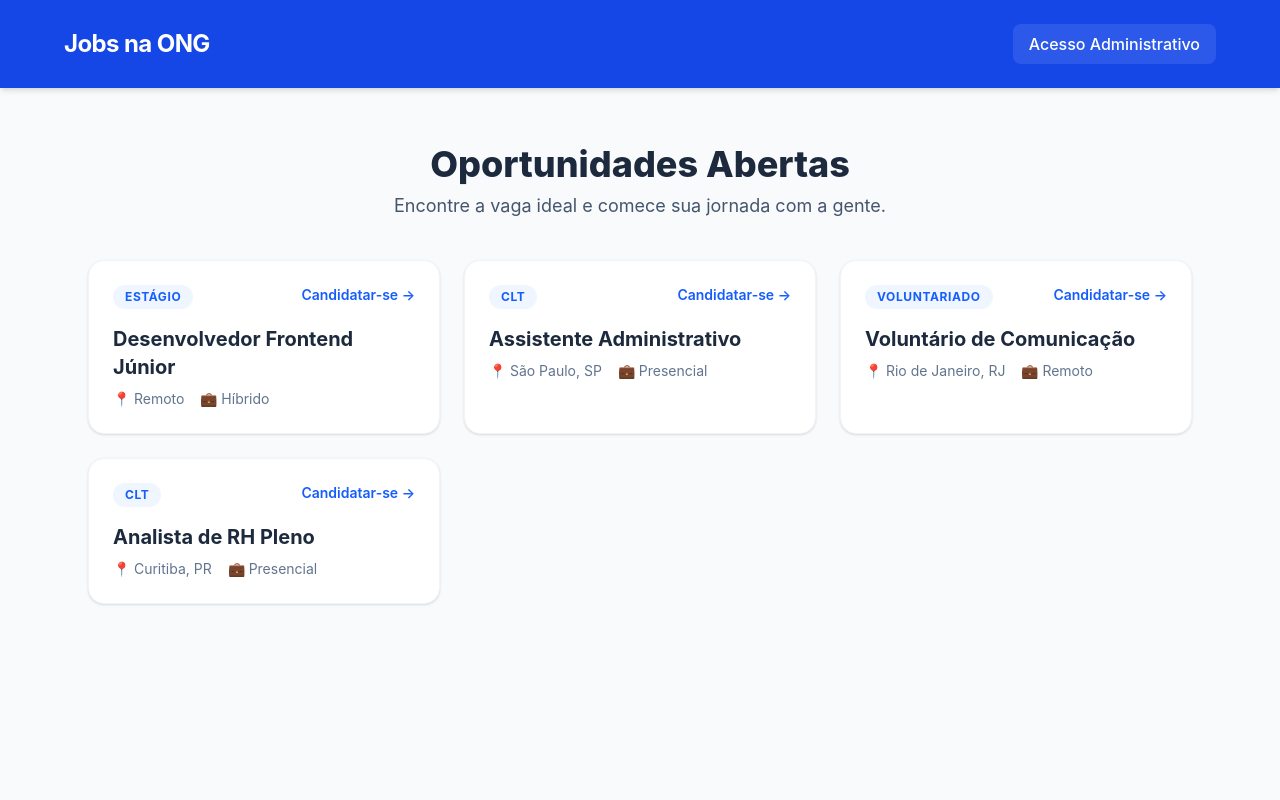
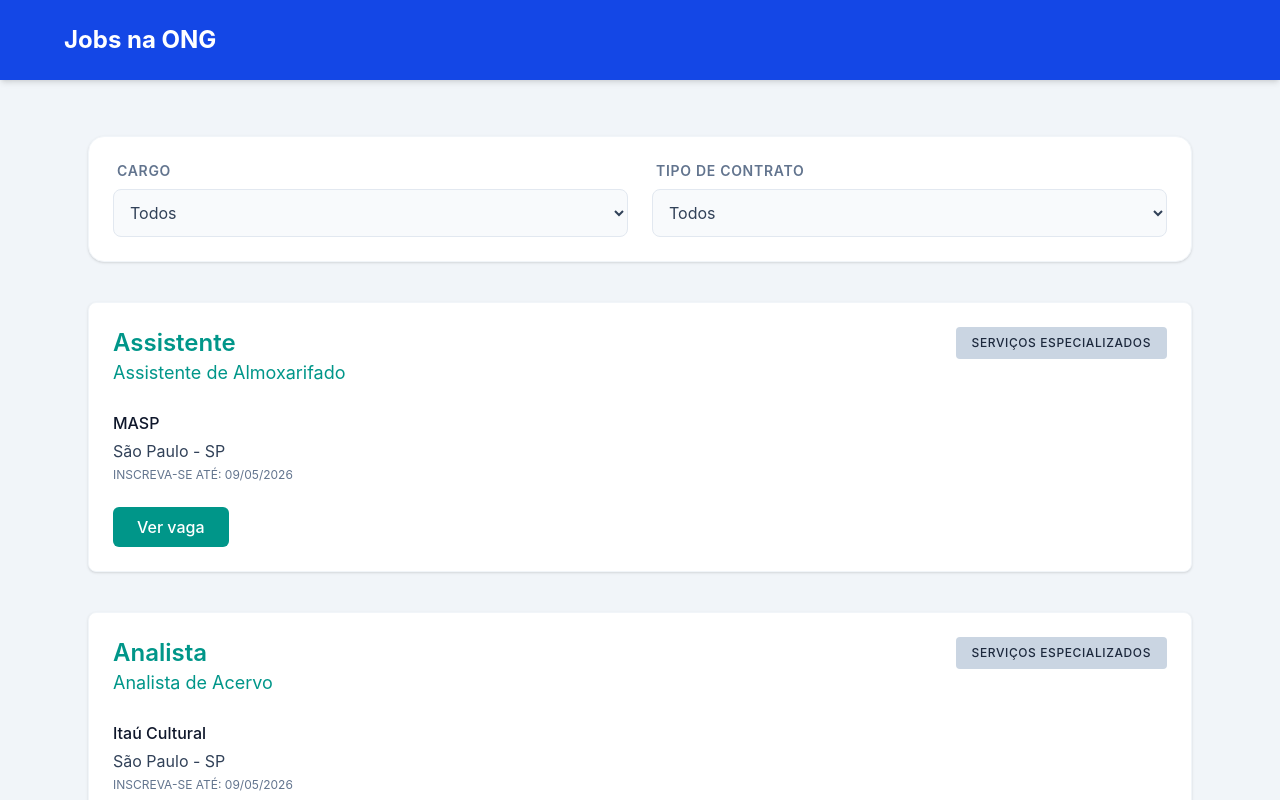
Before and after one commit to univesp-projeto-integrador-pi/sys-rh-frontend, a React (Vite) app: page / in a window 1280 px wide. Shown: the top 800 px of the page. Built offline with nearby package versions, Linux system fonts and the light colour scheme.

Commit message:
feat: adicionado campos de filtros

```diff
--- a/src/App.tsx
+++ b/src/App.tsx
@@ -1,62 +1,44 @@
 import { useState } from 'react'
+import { FilterBar } from "./components/FilterBar"
 import { JobCard } from "./components/JobCard"
 
+// 1. Nossos dados de teste (Mock)
+const allJobs = [
+  { id: 1, title: "Assistente", role: "Assistente de Almoxarifado", company: "MASP", location: "São Paulo - SP", deadline: "09/05/2026", tag: "SERVIÇOS ESPECIALIZADOS", contractType: "CLT" },
+  { id: 2, title: "Analista", role: "Analista de Acervo", company: "Itaú Cultural", location: "São Paulo - SP", deadline: "09/05/2026", tag: "SERVIÇOS ESPECIALIZADOS", contractType: "PJ" },
+  { id: 3, title: "Especialista", role: "Músico - Flauta", company: "Orquestra Sinfônica", location: "Bahia - BA", deadline: "09/05/2026", tag: "ARTISTA", contractType: "Temporário" },
+];
+
 function App() {
+  // 2. Estado para guardar o filtro selecionado
+  const [cargoFiltro, setCargoFiltro] = useState("Todos");
+
+  // 3. Lógica que filtra a lista em tempo real
+  const jobsFiltrados = allJobs.filter(job =>
+    cargoFiltro === "Todos" || job.title === cargoFiltro
+  );
+
   return (
-    <div className="min-h-screen bg-slate-50 font-sans">
-      {/* HEADER */}
+    <div className="min-h-screen bg-slate-100 font-sans">
       <header className="bg-blue-700 text-white p-6 shadow-md">
-        <div className="max-w-6xl mx-auto flex justify-between items-center">
-          <h1 className="text-2xl font-bold tracking-tight">Jobs na ONG</h1>
-          <nav>
-            <button className="bg-white/10 hover:bg-white/20 px-4 py-2 rounded-lg transition font-medium">
-              Acesso Administrativo
-            </button>
-          </nav>
-        </div>
+        <h1 className="max-w-6xl mx-auto text-2xl font-bold">Jobs na ONG</h1>
       </header>
 
       <main className="max-w-6xl mx-auto p-6 mt-8">
-        {/* TÍTULO E SUBTÍTULO */}
-        <div className="text-center mb-10">
-          <h2 className="text-4xl font-extrabold text-slate-800 mb-2">
-            Oportunidades Abertas
-          </h2>
-          <p className="text-slate-600 text-lg">
-            Encontre a vaga ideal e comece sua jornada com a gente.
-          </p>
-        </div>
+        <FilterBar onCargoChange={setCargoFiltro} />
 
-        {/* VITRINE DE VAGAS (GRID) */}
-        <div className="grid grid-cols-1 md:grid-cols-2 lg:grid-cols-3 gap-6">
-          <JobCard
-            title="Desenvolvedor Frontend Júnior"
-            location="Remoto"
-            type="Híbrido"
-            category="Estágio"
-          />
-          <JobCard
-            title="Assistente Administrativo"
-            location="São Paulo, SP"
-            type="Presencial"
-            category="CLT"
-          />
-          <JobCard
-            title="Voluntário de Comunicação"
-            location="Rio de Janeiro, RJ"
-            type="Remoto"
-            category="Voluntariado"
-          />
-          <JobCard
-            title="Analista de RH Pleno"
-            location="Curitiba, PR"
-            type="Presencial"
-            category="CLT"
-          />
+        <div className="flex flex-col gap-4">
+          {jobsFiltrados.map(job => (
+            <JobCard key={job.id} {...job} />
+          ))}
+
+          {jobsFiltrados.length === 0 && (
+            <p className="text-center text-slate-500 py-10">Nenhuma vaga encontrada para este filtro.</p>
+          )}
         </div>
       </main>
     </div>
-  )
+  );
 }
 
-export default App
+export default App;
--- /dev/null
+++ b/src/components/FilterBar.tsx
@@ -0,0 +1,47 @@
+interface FilterBarProps {
+  onCargoChange: (value: string) => void;
+  onContratoChange: (value: string) => void;
+}
+
+export function FilterBar({ onCargoChange, onContratoChange }: FilterBarProps) {
+  return (
+    <div className="bg-white p-6 rounded-2xl shadow-sm border border-slate-100 mb-10">
+      {/* O grid divide o espaço em 2 colunas no computador (md) e 1 no celular */}
+      <div className="grid grid-cols-1 md:grid-cols-2 gap-6">
+
+        {/* SELETOR DE CARGO */}
+        <div className="flex flex-col">
+          <label className="text-sm font-semibold text-slate-500 mb-2 ml-1 uppercase tracking-wider">
+            Cargo
+          </label>
+          <select
+            onChange={(e) => onCargoChange(e.target.value)}
+            className="w-full p-3 rounded-lg bg-slate-50 border border-slate-200 text-slate-700 focus:ring-2 focus:ring-teal-500 focus:border-teal-500 outline-none transition"
+          >
+            <option value="Todos">Todos</option>
+            <option value="Analista">Analista</option>
+            <option value="Assistente">Assistente</option>
+            <option value="Especialista">Especialista</option>
+          </select>
+        </div>
+
+        {/* SELETOR DE TIPO DE CONTRATO */}
+        <div className="flex flex-col">
+          <label className="text-sm font-semibold text-slate-500 mb-2 ml-1 uppercase tracking-wider">
+            Tipo de Contrato
+          </label>
+          <select
+            onChange={(e) => onContratoChange(e.target.value)}
+            className="w-full p-3 rounded-lg bg-slate-50 border border-slate-200 text-slate-700 focus:ring-2 focus:ring-teal-500 focus:border-teal-500 outline-none transition"
+          >
+            <option value="Todos">Todos</option>
+            <option value="CLT">CLT</option>
+            <option value="PJ">PJ</option>
+            <option value="Temporário">Temporário</option>
+          </select>
+        </div>
+
+      </div>
+    </div>
+  );
+}
--- a/src/components/JobCard.tsx
+++ b/src/components/JobCard.tsx
@@ -1,34 +1,34 @@
-interface JobProps {
-  title: string;
-  location: string;
-  type: string; // Ex: Presencial, Remoto, Híbrido
-  category: string; // Ex: Voluntariado, Estágio
+interface JobCardProps {
+  title: string;     // Ex: Assistente
+  role: string;      // Ex: Assistente de Almoxarifado
+  company: string;   // Ex: MASP
+  location: string;  // Ex: São Paulo - SP
+  deadline: string;  // Ex: 09/05/2026
+  tag: string;       // Ex: SERVIÇOS ESPECIALIZADOS
 }
 
-export function JobCard({ title, location, type, category }: JobProps) {
+export function JobCard({ title, role, company, location, deadline, tag }: JobCardProps) {
   return (
-    <div className="bg-white p-6 rounded-2xl shadow-sm border border-slate-100 hover:shadow-md transition-shadow cursor-pointer group">
-      <div className="flex justify-between items-start mb-4">
-        <span className="bg-blue-50 text-blue-600 text-xs font-bold px-3 py-1 rounded-full uppercase tracking-wider">
-          {category}
+    <div className="bg-white p-6 rounded-lg shadow-sm mb-6 border border-slate-100">
+      <div className="flex justify-between items-start mb-2">
+        <div>
+          <h2 className="text-2xl font-semibold text-teal-600">{title}</h2>
+          <h3 className="text-lg text-teal-600 mb-4">{role}</h3>
+        </div>
+        <span className="bg-slate-300 text-slate-800 text-xs font-medium px-4 py-2 rounded uppercase tracking-wider">
+          {tag}
         </span>
-        <button className="text-blue-600 font-semibold text-sm group-hover:underline">
-          Candidatar-se →
-        </button>
       </div>
 
-      <h3 className="text-xl font-bold text-slate-800 mb-2 group-hover:text-blue-700 transition-colors">
-        {title}
-      </h3>
+      <div className="space-y-1 text-slate-700 mb-6">
+        <p className="font-medium text-slate-900">{company}</p>
+        <p>{location}</p>
+        <p className="text-xs text-slate-500">INSCREVA-SE ATÉ: {deadline}</p>
+      </div>
 
-      <div className="flex items-center gap-4 text-slate-500 text-sm">
-        <div className="flex items-center gap-1">
-          <span>📍 {location}</span>
-        </div>
-        <div className="flex items-center gap-1">
-          <span>💼 {type}</span>
-        </div>
-      </div>
+      <button className="bg-teal-600 hover:bg-teal-700 text-white font-medium py-2 px-6 rounded-md transition">
+        Ver vaga
+          </button>
     </div>
   );
 }
```
